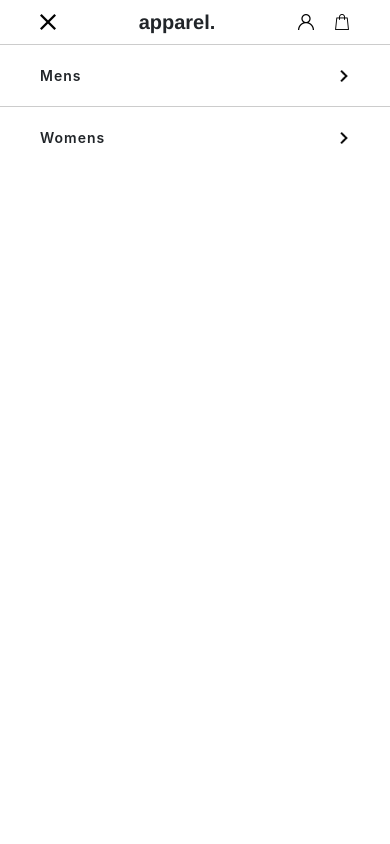
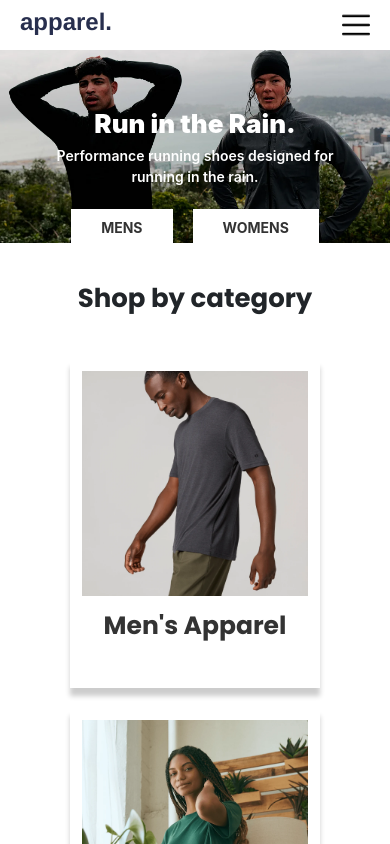
Before and after one commit to edinburghrules/ecommerce-app, a React (Create React App) app: page / in a window 390 px wide. Shown: the top 844 px of the page. Built offline with nearby package versions, Linux system fonts and the light colour scheme.

Commit message:
styled and added onclose to mobile and nav dropdown links

```diff
--- a/src/components/fiter-categories/filter-categories.jsx
+++ b/src/components/fiter-categories/filter-categories.jsx
@@ -64,7 +64,6 @@ class FilterCategories extends React.Component {
                 </NavLink>
               );
             } else {
-              console.log(options.length);
               return null;
             }
           })}
--- a/src/components/mobile-nav/mobile-nav.jsx
+++ b/src/components/mobile-nav/mobile-nav.jsx
@@ -1,20 +1,18 @@
 import React from "react";
 import ReactDOM from "react-dom";
 import "./mobile-nav.scss";
-import { withRouter } from "react-router-dom";
+import { Link, withRouter } from "react-router-dom";
 import user from "../../assets/001-user.png";
 import shopping from "../../assets/shopping-bag.png";
 import closebutton from "../../assets/close-button.png";
 import rightArrow from "../../assets/002-right-1.png";
 import leftArrow from "../../assets/001-arrow.png";
+import { CSSTransition } from "react-transition-group";
 
 const MobileNav = ({
-  mobileMenuWidth,
   linksToRender,
   mensMobileOpen,
   womensMobileOpen,
-  handleOpen,
-  handleClose,
   goBack,
   handleMensMenu,
   handleWomensMenu,
@@ -22,17 +20,26 @@ const MobileNav = ({
   apparelDropdown,
   shoesDropdown,
   collectionsDropdown,
+  mobileOpen,
+  handleCartOpen,
+  handleMobileOpen,
   x,
 }) => {
   return ReactDOM.createPortal(
-    <div style={{ transform: `translateX(${mobileMenuWidth})` }} className="mobile-menu">
+    <CSSTransition
+      in={mobileOpen}
+      timeout={200}
+      mountOnEnter
+      unmountOnExit
+      classNames="mobile-slideout"
+    >
+      <div className="mobile-menu">
         <div className="mobile-menu__content-container">
           <div className="mobile-menu__top-buttons">
             <img
-            id="close-mobile"
               className="mobile-menu__close-btn"
               src={closebutton}
-            onClick={handleClose}
+              onClick={handleMobileOpen}
               alt="close button"
             />
             <div className="mobile-menu__logo">
@@ -40,12 +47,7 @@ const MobileNav = ({
             </div>
             <div className="mobile-menu__user-btns">
               <img src={user} alt="user login" />
-            <img
-              id="cart"
-              onClick={handleOpen}
-              src={shopping}
-              alt="shopping bag"
-            />
+              <img onClick={handleCartOpen} src={shopping} alt="shopping bag" />
             </div>
           </div>
           <div className="mobile-menu__content">
@@ -70,7 +72,10 @@ const MobileNav = ({
               >
                 <div
                   onClick={goBack}
-                style={{ justifyContent: "flex-start", background: "#f5f5f5" }}
+                  style={{
+                    justifyContent: "flex-start",
+                    background: "#f5f5f5",
+                  }}
                 >
                   <img
                     style={{ marginRight: "2rem" }}
@@ -116,7 +121,13 @@ const MobileNav = ({
                               : "mobile-menu__dropdown-link hide"
                           }
                         >
-                        <p className="mobile-menu__link hide">{link.title}</p>
+                          <Link
+                            to={link.path}
+                            onClick={handleMobileOpen}
+                            className="mobile-menu__link hide"
+                          >
+                            {link.title}
+                          </Link>
                         </div>
                       );
                     }
@@ -155,7 +166,13 @@ const MobileNav = ({
                               : "mobile-menu__dropdown-link hide"
                           }
                         >
-                        <p className="mobile-menu__link">{link.title}</p>
+                          <Link
+                            to={link.path}
+                            onClick={handleMobileOpen}
+                            className="mobile-menu__link"
+                          >
+                            {link.title}
+                          </Link>
                         </div>
                       );
                     }
@@ -194,7 +211,13 @@ const MobileNav = ({
                               : "mobile-menu__dropdown-link hide"
                           }
                         >
-                        <p className="mobile-menu__link">{link.title}</p>
+                          <Link
+                            to={link.path}
+                            onClick={handleMobileOpen}
+                            className="mobile-menu__link"
+                          >
+                            {link.title}
+                          </Link>
                         </div>
                       );
                     }
@@ -204,7 +227,8 @@ const MobileNav = ({
             </div>
           </div>
         </div>
-    </div>,
+      </div>
+    </CSSTransition>,
     document.getElementById("root")
   );
 };
--- a/src/components/mobile-nav/mobile-nav.scss
+++ b/src/components/mobile-nav/mobile-nav.scss
@@ -12,7 +12,8 @@
   width: 100%;
   z-index: 4;
   background-color: $light-bg;
-  transition: transform .4s ease-in-out;
+  transform: translateX(100vw);
+  transition: transform 200ms;
 
   & img {
     height: 2rem;
@@ -102,5 +103,26 @@ div.mobile-menu__dropdown-link {
 
   @media (max-width: 768px) {
     padding-left: 7rem;
+    & a {
+      color: #3d3d3d;
+    }
   }
 }
+
+// CSSTransition Animations
+
+.mobile-slideout-enter-active {
+  transform: translateX(0rem);
+}
+
+.mobile-slideout-enter-done {
+  transform: translateX(0);
+}
+
+.mobile-slideout-exit {
+  transform: translateX(0);
+}
+
+.mobile-slideout-exit-active {
+  transform: translateX(100vw);
+}
--- a/src/components/modal/modal.scss
+++ b/src/components/modal/modal.scss
@@ -37,7 +37,6 @@
     display: flex;
     flex-direction: column;
     background: #fff;
-    padding-bottom: 5.2rem;
   }
 }
 
--- a/src/components/navigation-bar/navigation-bar.jsx
+++ b/src/components/navigation-bar/navigation-bar.jsx
@@ -15,14 +15,13 @@ import mobile from "../../assets/menu.png";
 class NavigationBar extends React.Component {
   state = {
     windowWidth: "",
-    mensDesktopOpen: false,
-    womensDesktopOpen: false,
+    mensDropdownOpen: false,
+    womensDropdownOpen: false,
     mensMobileOpen: false,
     womensMobileOpen: false,
     apparelDropdown: false,
     shoesDropdown: false,
     collectionsDropddown: false,
-    mobileMenuWidth: 0,
     cartOpen: false,
     cartTotalQty: 0,
     mobileOpen: false,
@@ -70,87 +69,48 @@ class NavigationBar extends React.Component {
     }
   };
 
-  handleOpen = (e) => {
-    if (e.target.id === "womens") {
-      this.setState({
-        womensDesktopOpen: true,
-        mensDesktopOpen: false,
-        cartOpen: false,
-        mobileOpen: false,
-      });
-    }
-
-    if (e.target.id === "mens") {
-      this.setState({
-        mensDesktopOpen: true,
-        womensDesktopOpen: false,
-        cartOpen: false,
-        mobileOpen: false,
-      });
-    }
-
-    if (e.target.id === "mobile") {
-      this.setState({
-        mobileMenuWidth: 0,
-        mobileOpen: true,
-      });
-    }
-
-    if (e.target.id === "cart") {
-      this.setState((prevState) => ({
-        womensDesktopOpen: false,
-        mensDesktopOpen: false,
-        cartOpen: true,
-        mobileOpen: false,
-      }));
-    }
+  handleCartOpen = () => {
+    console.log("cart opens");
+    this.props.closeCart();
+    this.setState((prevState) => ({
+      ...prevState,
+      cartOpen: !prevState.cartOpen,
+      mensDropdownOpen: false,
+      womensDropdownOpen: false,
+    }));
   };
 
-  handleClose = (e) => {
-    if (e.currentTarget.id === "close-cart") {
-      this.props.closeCart();
+  handleMobileOpen = () => {
+    this.setState((prevState) => ({
+      ...prevState,
+      mobileOpen: !prevState.mobileOpen,
+    }));
+  };
 
-      this.setState({
-        cartClosing: true,
-      });
+  handleMensDropdownOpen = () => {
+    this.setState((prevState) => ({
+      mensDropdownOpen: !prevState.mensDropdownOpen,
+      womensDropdownOpen: false,
+      cartOpen: false,
+    }));
+  };
 
-      setTimeout(() => {
-        this.setState({
-          cartClosing: false,
-          cartOpen: false,
-        });
-      }, 200);
-    }
-
-    if (e.currentTarget.id === "close-mobile") {
-      this.setState({
-        mobileMenuWidth: "100rem",
-        x: 0,
-        mensMobileOpen: false,
-        womensMobileOpen: false,
-        apparelDropdown: false,
-        shoesDropdown: false,
-        collectionsDropdown: false,
-        mobileOpen: false,
-      });
-    }
-
-    if (e.currentTarget.id === "close-dropdown") {
-      this.setState({
-        mensDesktopOpen: false,
-        womensDesktopOpen: false,
-      });
-    }
+  handleWomensDropdownOpen = () => {
+    this.setState((prevState) => ({
+      mensDropdownOpen: false,
+      womensDropdownOpen: !prevState.womensDropdownOpen,
+      cartOpen: false,
+    }));
   };
 
   renderLinks = () => {
-    if (this.state.mensDesktopOpen || this.state.mensMobileOpen) {
+    if (this.state.mensDropdownOpen || this.state.mensMobileOpen) {
       return {
         apparelLinks: this.props.mensApparelLinks,
         shoeLinks: this.props.mensShoeLinks,
         collectionLinks: this.props.mensCollectionLinks,
       };
-    } else if (this.state.womensDesktopOpen || this.state.womensMobileOpen) {
+    } else if (this.state.womensDropdownOpen || this.state.womensMobileOpen) {
       return {
         apparelLinks: this.props.womensApparelLinks,
         shoeLinks: this.props.womensShoeLinks,
@@ -199,8 +159,8 @@ class NavigationBar extends React.Component {
 
   render() {
     const {
-      mensDesktopOpen,
-      womensDesktopOpen,
+      mensDropdownOpen,
+      womensDropdownOpen,
       mensMobileOpen,
       womensMobileOpen,
       apparelDropdown,
@@ -208,7 +168,7 @@ class NavigationBar extends React.Component {
       collectionsDropdown,
       cartOpen,
       cartTotalQty,
-      mobileMenuWidth,
+      mobileOpen,
       x,
     } = this.state;
     const linksToRender = this.renderLinks();
@@ -217,12 +177,11 @@ class NavigationBar extends React.Component {
     return (
       <React.Fragment>
         <MobileNav
-          mobileMenuWidth={mobileMenuWidth}
           linksToRender={linksToRender}
           mensMobileOpen={mensMobileOpen}
           womensMobileOpen={womensMobileOpen}
-          handleOpen={this.handleOpen}
-          handleClose={this.handleClose}
+          handleCartOpen={this.handleCartOpen}
+          handleMobileOpen={this.handleMobileOpen}
           goBack={this.goBack}
           handleMensMenu={this.handleMensMenu}
           handleWomensMenu={this.handleWomensMenu}
@@ -230,17 +189,18 @@ class NavigationBar extends React.Component {
           apparelDropdown={apparelDropdown}
           shoesDropdown={shoesDropdown}
           collectionsDropdown={collectionsDropdown}
+          mobileOpen={mobileOpen}
           x={x}
         />
         <nav className="navigation">
-          <Cart cartOpen={cartOpen} handleClose={this.handleClose} />
+          <Cart cartOpen={cartOpen} handleCartOpen={this.handleCartOpen} />
           <div className="navigation__menu">
             <ul className="navigation__menu-list">
               <li
                 id="mens"
-                onClick={this.handleOpen}
+                onClick={this.handleMensDropdownOpen}
                 className={
-                  mensDesktopOpen
+                  mensDropdownOpen
                     ? `navigation__menu-list-item active`
                     : `navigation__menu-list-item`
                 }
@@ -249,9 +209,9 @@ class NavigationBar extends React.Component {
               </li>
               <li
                 id="womens"
-                onClick={this.handleOpen}
+                onClick={this.handleWomensDropdownOpen}
                 className={
-                  womensDesktopOpen
+                  womensDropdownOpen
                     ? `navigation__menu-list-item active`
                     : `navigation__menu-list-item`
                 }
@@ -311,7 +271,7 @@ class NavigationBar extends React.Component {
                 <div className="navigation__cart-total">{cartTotalQty}</div>
               )}
               <img
-                onClick={this.handleOpen}
+                onClick={this.handleCartOpen}
                 id="cart"
                 src={shopping}
                 alt="shopping bag"
@@ -321,16 +281,17 @@ class NavigationBar extends React.Component {
           <div className="navigation__mobile-menu">
             <img
               id="mobile"
-              onClick={this.handleOpen}
+              onClick={this.handleMobileOpen}
               src={mobile}
               alt="mobile menu"
             />
           </div>
         </nav>
         <NavDropdown
-          mensDesktopOpen={mensDesktopOpen}
-          womensDesktopOpen={womensDesktopOpen}
-          handleClose={this.handleClose}
+          mensDropdownOpen={mensDropdownOpen}
+          womensDropdownOpen={womensDropdownOpen}
+          handleMensDropdownOpen={this.handleMensDropdownOpen}
+          handleWomensDropdownOpen={this.handleWomensDropdownOpen}
           linksToRender={linksToRender}
         />
       </React.Fragment>
```
Also changed, not shown: src/components/cart/cart-list/cart.jsx (+3 -9 lines), src/components/nav-dropdown/nav-dropdown.jsx (+34 -10 lines), 2 other files (tests, documents, lock files or other folders). Lines whose indentation alone changed are shown as unchanged.
